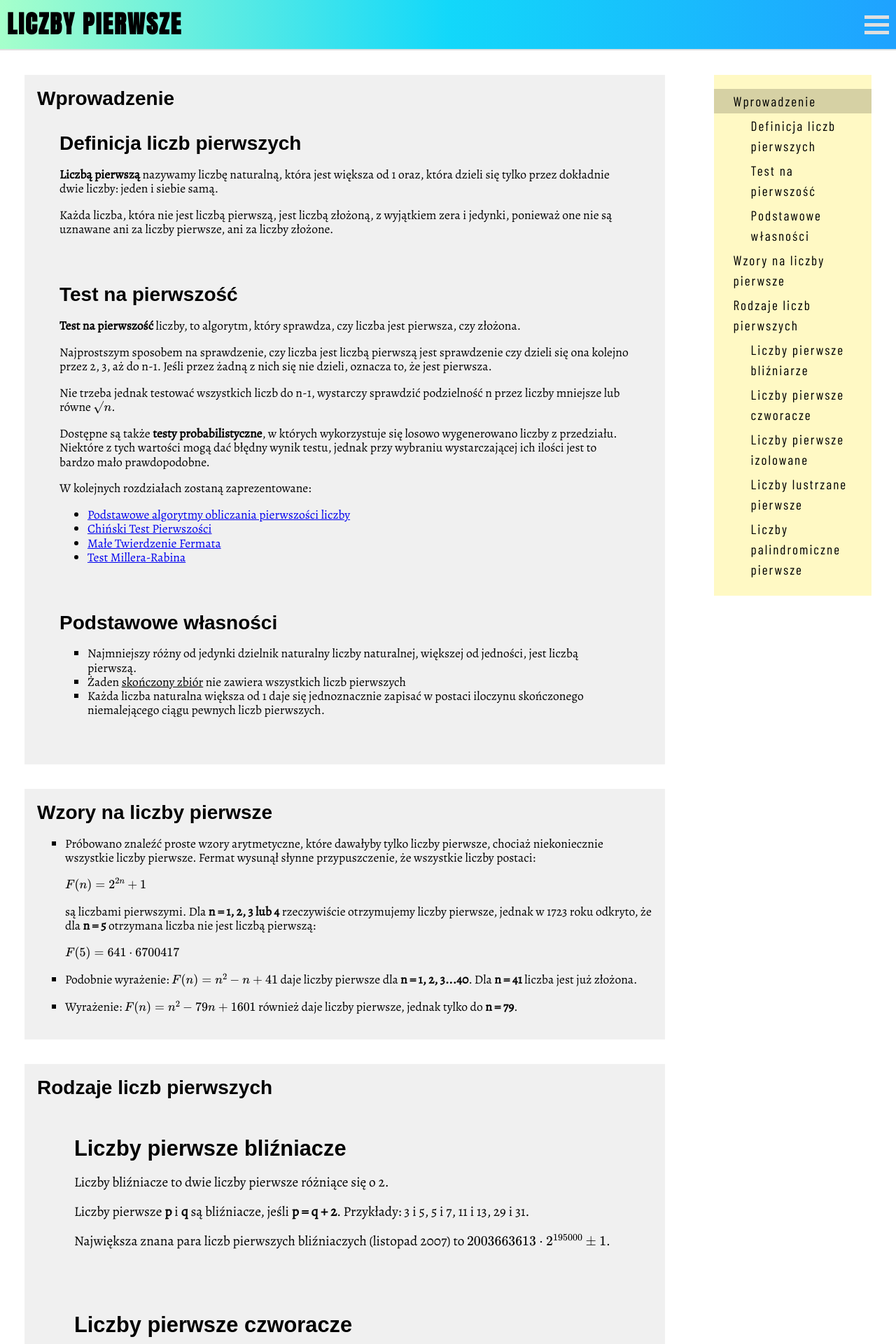
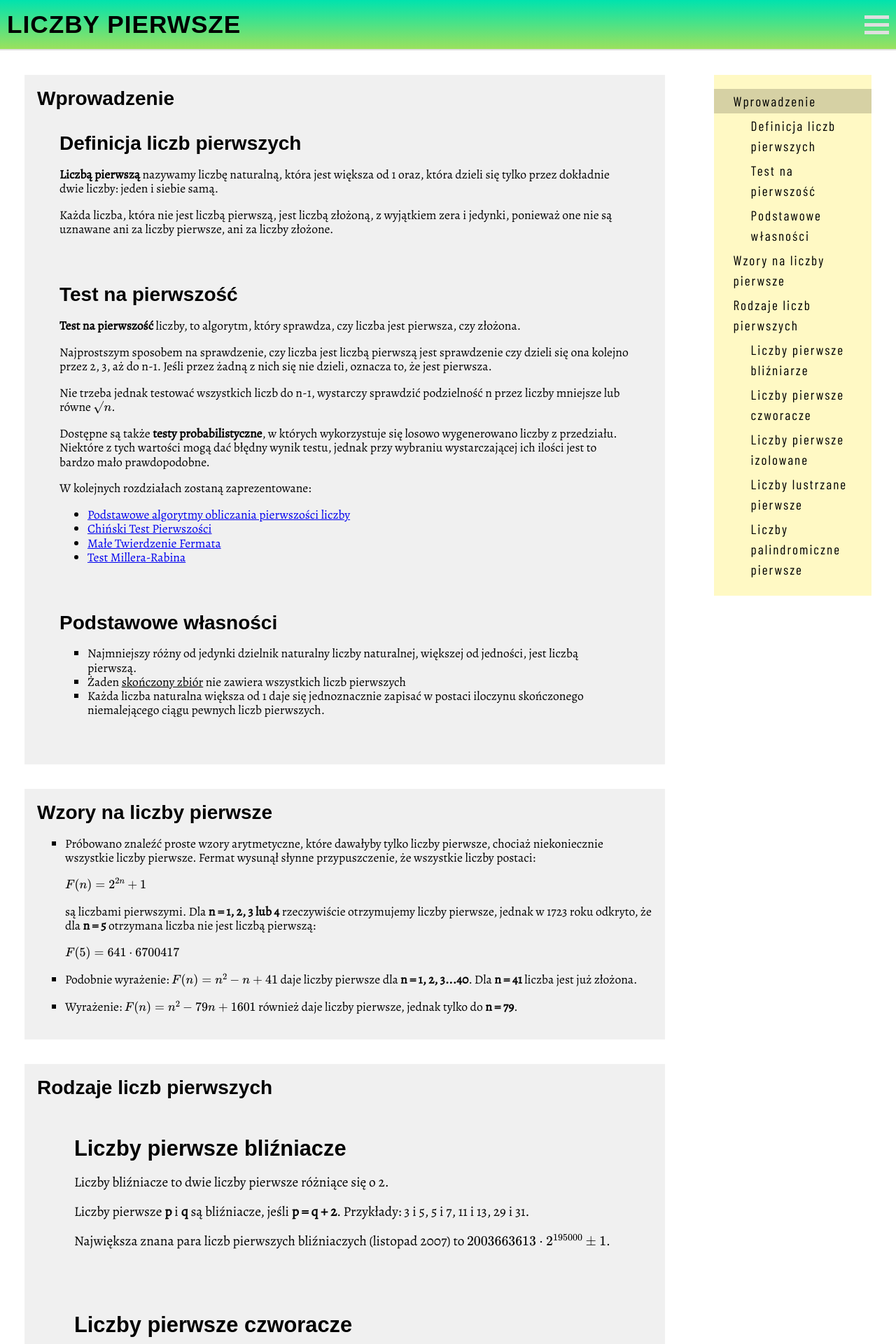
Before and after one commit to mgorzanski/liczby-pierwsze, a Jekyll site: the page built from index.html, in a window 1280 px wide. Shown: the top 1920 px of the page at 70% size. Built offline with Jekyll 4.4.1, drawn with Linux system fonts in a browser that asks for light colours; some web fonts are replaced; formulas are drawn with MathJax 3.

Commit message:
update color scheme

```diff
--- a/_layouts/default.html
+++ b/_layouts/default.html
@@ -10,7 +10,7 @@
 <body>
     <header class="header">
         <div class="header__title">
-            <h1>Liczby Pierwsze</h1>
+            <h1><a href="{{ page.path }}/index.html">Liczby Pierwsze</a></h1>
         </div>
 
         <div class="header__hamburger-toggle">
--- /dev/null
+++ b/_sass/variables.scss
@@ -0,0 +1,2 @@
+$primary-bg-gradient: linear-gradient(to top, #9be15d 0%, #00e3ae 100%);
+$header-link-hover-color: #9be15d;
--- a/assets/css/app.css
+++ b/assets/css/app.css
@@ -1,4 +1,4 @@
-@import url(https://fonts.googleapis.com/css?family=Roboto+Slab);@import url(https://fonts.googleapis.com/css?family=Anton);@import url(https://fonts.googleapis.com/css?family=Barlow+Condensed);@import url(https://fonts.googleapis.com/css?family=Francois+One);@import url(https://fonts.googleapis.com/css?family=Alegreya);/*! normalize.css v7.0.0 | MIT License | github.com/necolas/normalize.css */
+@import url(https://fonts.googleapis.com/css?family=Roboto+Slab);@import url(https://fonts.googleapis.com/css?family=Barlow+Condensed);@import url(https://fonts.googleapis.com/css?family=Francois+One);@import url(https://fonts.googleapis.com/css?family=Alegreya);@import url(https://fonts.googleapis.com/css?family=Palanquin+Dark);/*! normalize.css v7.0.0 | MIT License | github.com/necolas/normalize.css */
 
 /* Document
    ========================================================================== */
@@ -449,12 +449,8 @@ template {
   display: -webkit-box;
   display: -ms-flexbox;
   display: flex;
-  background: #1FA2FF;
-  /* fallback for old browsers */
-  /* Chrome 10-25, Safari 5.1-6 */
-  background: -webkit-gradient(linear, left top, right top, from(#A6FFCB), color-stop(#12D8FA), to(#1FA2FF));
-  background: linear-gradient(to right, #A6FFCB, #12D8FA, #1FA2FF);
-  /* W3C, IE 10+/ Edge, Firefox 16+, Chrome 26+, Opera 12+, Safari 7+ */
+  background: -webkit-gradient(linear, left bottom, left top, from(#9be15d), to(#00e3ae));
+  background: linear-gradient(to top, #9be15d 0%, #00e3ae 100%);
   border-bottom: 2px solid #E0E0E0;
   height: 70px;
   -ms-flex-wrap: wrap;
@@ -467,12 +463,16 @@ template {
   justify-self: start; }
 
 .header__title h1 {
-  font-family: 'Anton', sans-serif;
+  font-family: 'Palanquin Dark', sans-serif;
   text-transform: uppercase;
   font-size: 2.2em;
-  letter-spacing: 2px;
+  letter-spacing: 1px;
   line-height: 70px;
   margin: 0 0 0 10px; }
+
+.header__title h1 a {
+  text-decoration: none;
+  color: #000; }
 
 .header__nav {
   justify-self: end;
@@ -500,7 +500,7 @@ template {
   transition: .2s background-color; }
 
 .header__menu li a:hover {
-  background: #1FA2FF; }
+  background: #9be15d; }
 
 .main {
   display: -webkit-box;
```
Also changed, not shown: _sass/index.scss (+15 -7 lines), 2 other files.
